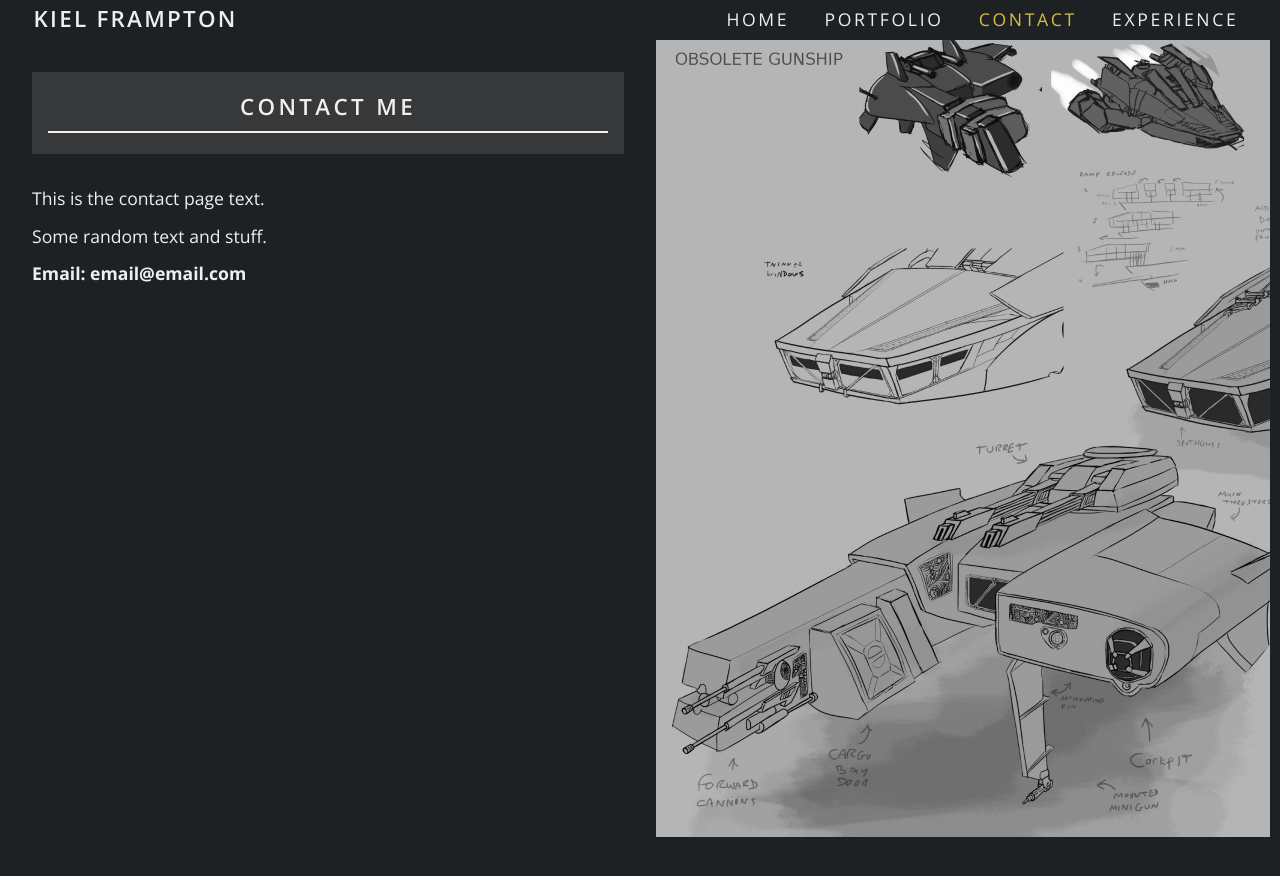
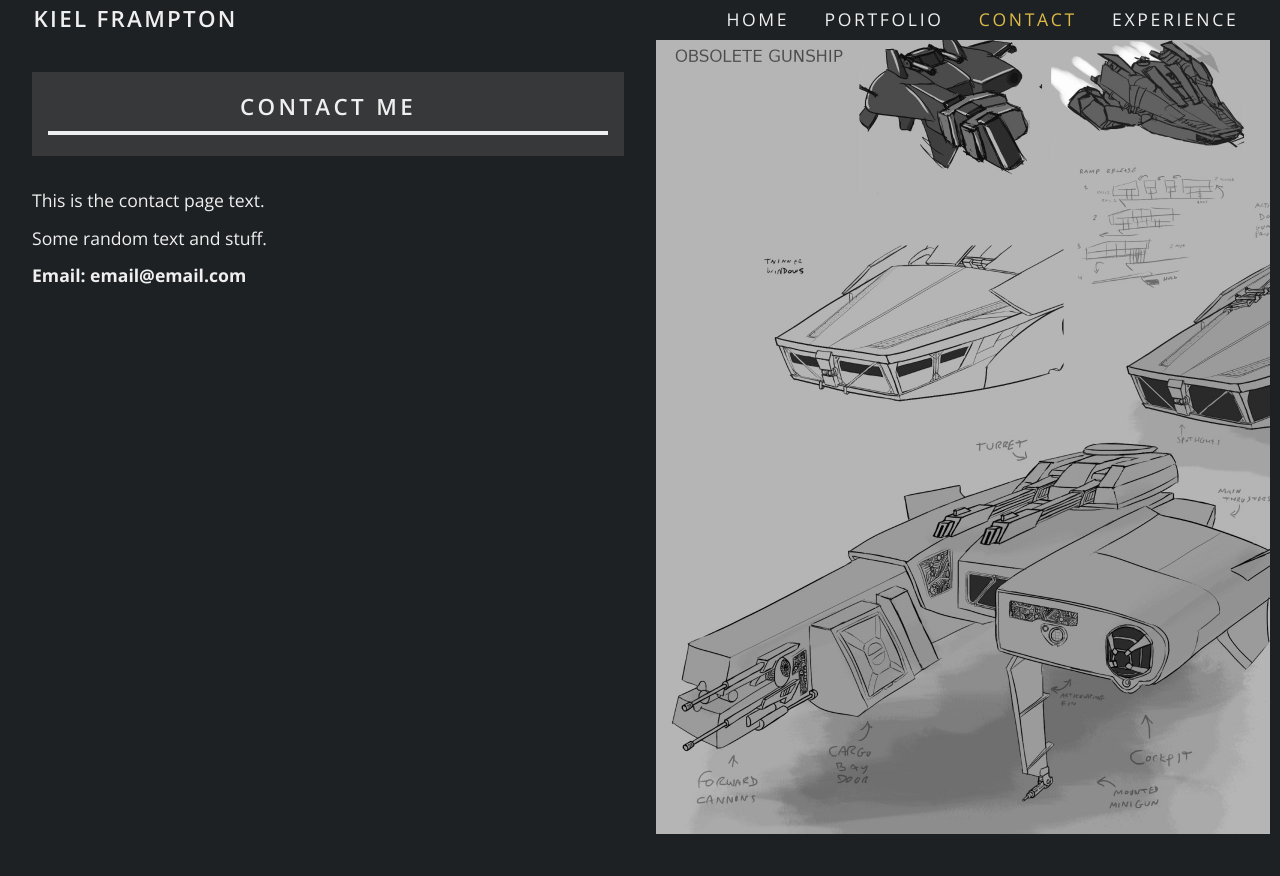
Before and after one commit to DanielHearn/kiel-portfolio, a Jekyll site: the page built from contact.md, in a window 1280 px wide. Shown: the top 876 px of the page. Built offline with Jekyll 4.4.1, drawn with Linux system fonts in a browser that asks for light colours.

Commit message:
Improve header styling and main image position

```diff
--- a/css/partials/_content.scss
+++ b/css/partials/_content.scss
@@ -40,7 +40,7 @@
                 text-transform: uppercase;
                 margin: 0.25em 0;
                 padding-bottom: 0.5em;
-                border-bottom: 0.1em $white solid;
+                border-bottom: 0.2em $white solid;
             }
         }
         .column-content {
--- a/css/partials/_media-queries.scss
+++ b/css/partials/_media-queries.scss
@@ -10,7 +10,7 @@
                         height: 90vh;
                         z-index: 5;
                         position: fixed;
-                        top: 3vh;
+                        top: 1.5em;
                         width: 48%;
                         img {
                             max-width: initial;
```
